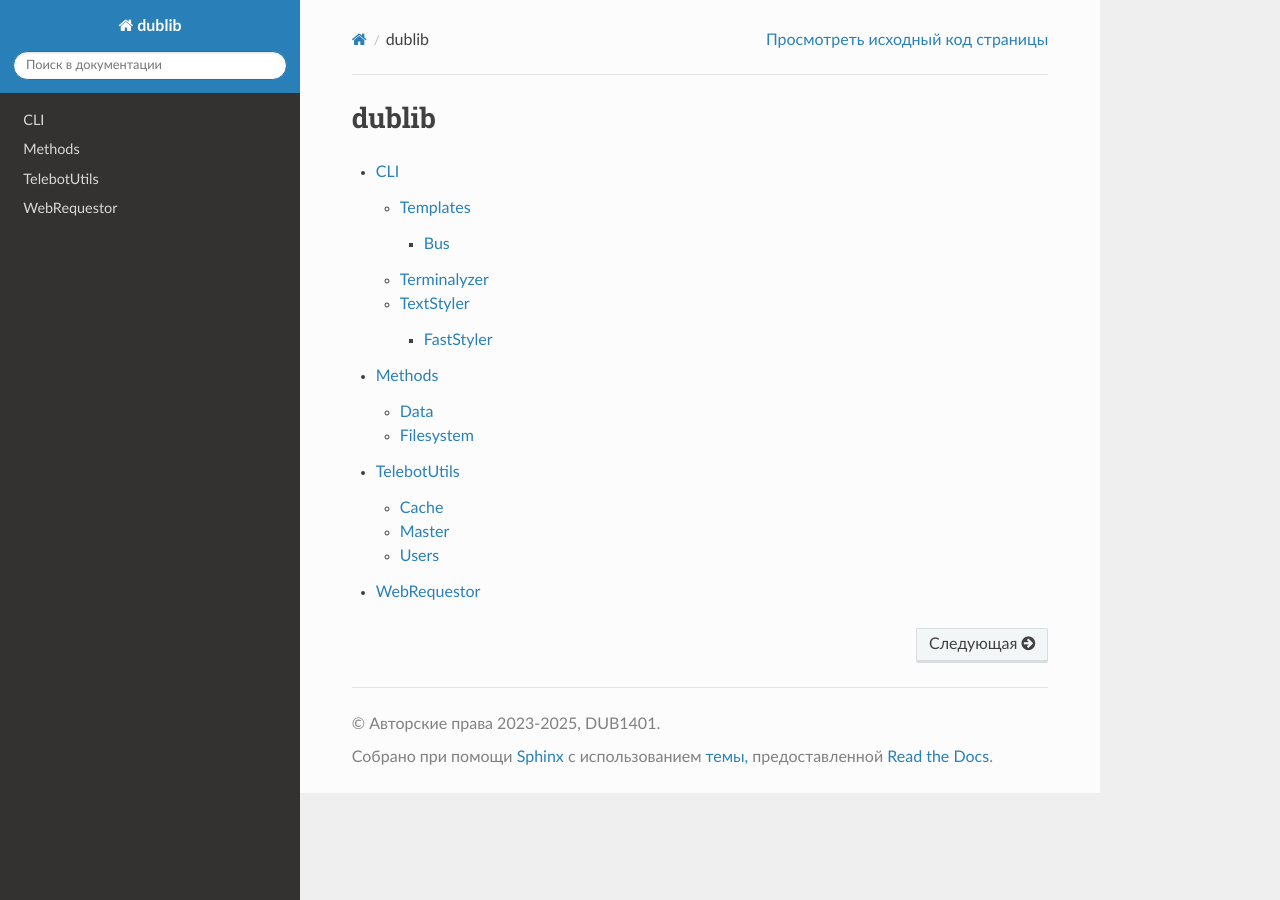
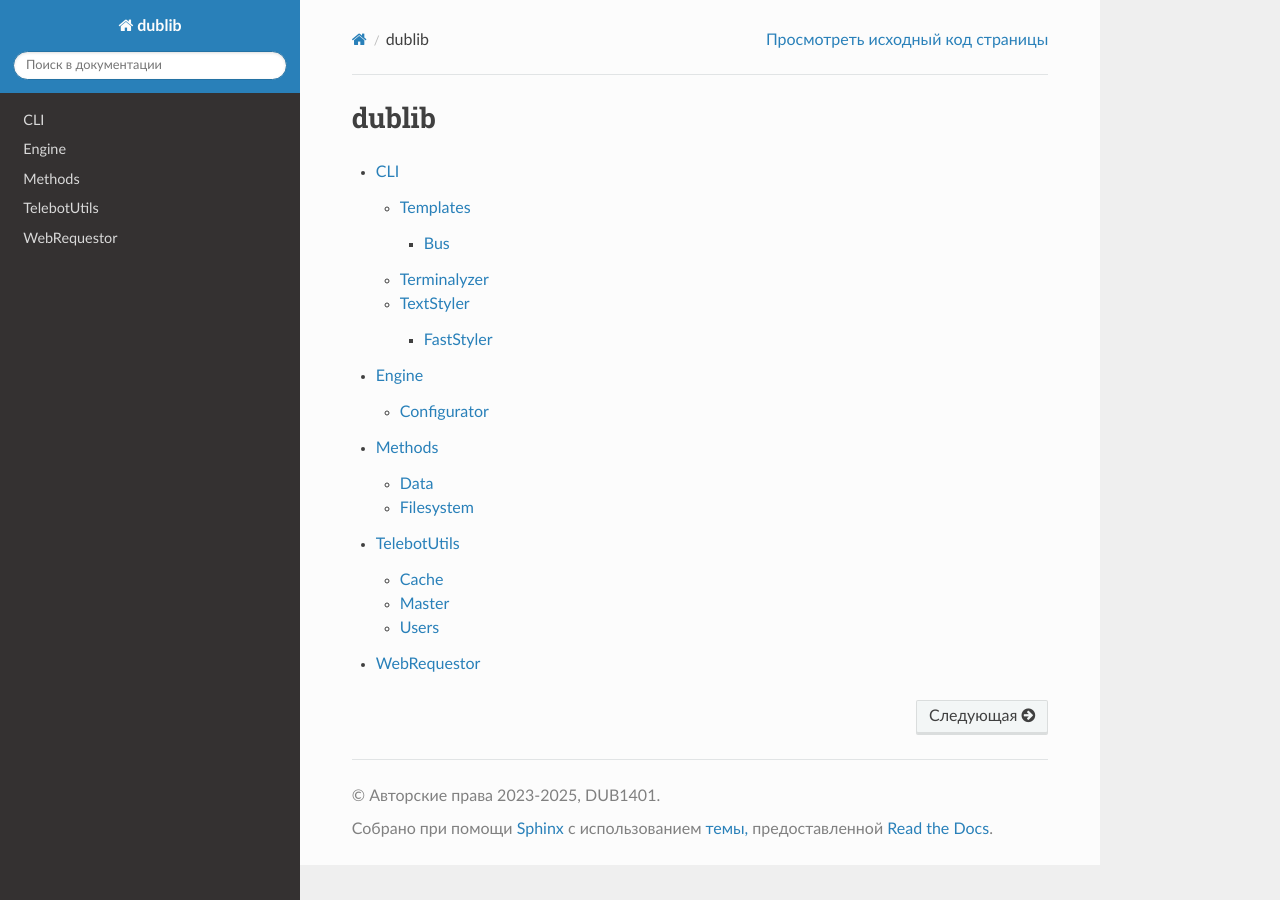
Before and after one commit to DUB1401/dublib, a Sphinx documentation site: the page built from docs/index.rst, in a window 1280 px wide. Built offline with Sphinx 7.4.7 and the Read the Docs theme 3.1.0, drawn with Linux system fonts in a browser that asks for light colours.

```diff
--- /dev/null
+++ b/docs/Engine/Configurator.rst
@@ -0,0 +1,4 @@
+Configurator
+============
+.. automodule:: dublib.Engine.Configurator
+	:members:
--- /dev/null
+++ b/docs/Engine/index.rst
@@ -0,0 +1,4 @@
+Engine
+======
+.. toctree::
+	Configurator
--- a/docs/index.rst
+++ b/docs/index.rst
@@ -2,6 +2,7 @@ dublib
 ======
 .. toctree::
 	CLI/index
+	Engine/index
 	Methods/index
 	TelebotUtils/index
 	WebRequestor
```
Also changed, not shown: 1 other file.
